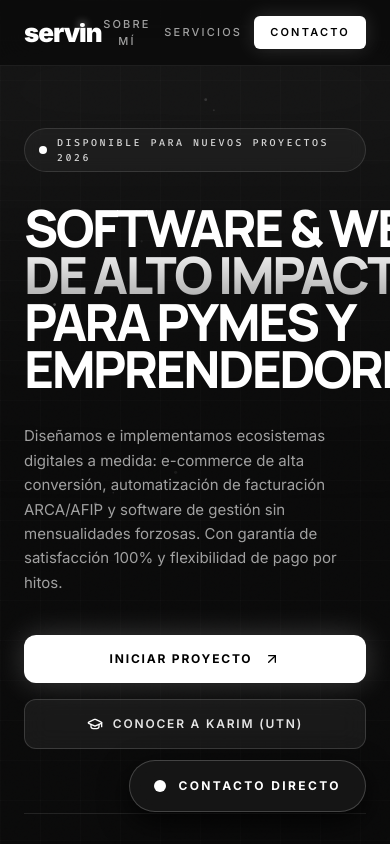
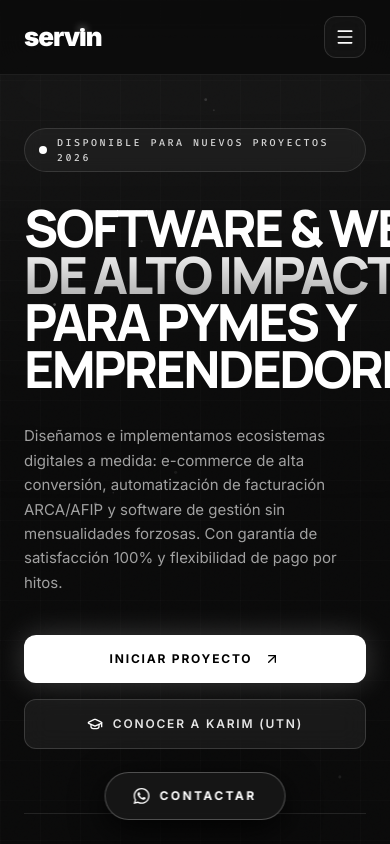
Before and after one commit to KarimServin/servin, a React (Vite) app: page / in a window 390 px wide. Shown: the top 844 px of the page. Built offline with nearby package versions, Linux system fonts and the light colour scheme.

Commit message:
feat: keep profile on main page, clean hashless routes, mobile hamburger menu, and centered Contactar WhatsApp button

```diff
--- a/src/App.tsx
+++ b/src/App.tsx
@@ -36,7 +36,8 @@ import {
   Briefcase,
   Users,
   Building2,
-  Linkedin
+  Linkedin,
+  Menu
 } from "lucide-react";
 
 const WHATSAPP_LINK = `https://wa.me/543424216870?text=Hola+Karim!+Me+gustaría+consultar+por+un+proyecto+de+software/web.`;
@@ -45,12 +46,22 @@ const LINKEDIN_LINK = `https://www.linkedin.com/in/karim-servin/`;
 // Detect mobile once at module level
 const IS_MOBILE = typeof navigator !== 'undefined' && /iPhone|iPad|iPod|Android/i.test(navigator.userAgent);
 
+// Monochrome White WhatsApp Icon
+function WhatsAppLogo({ className = "w-4 h-4" }: { className?: string }) {
+  return (
+    <svg className={`${className} fill-current text-white shrink-0`} viewBox="0 0 24 24">
+      <path d="M.057 24l1.687-6.163c-1.041-1.804-1.588-3.849-1.587-5.946.003-6.556 5.338-11.891 11.893-11.891 3.181.001 6.167 1.24 8.413 3.488 2.245 2.248 3.481 5.236 3.48 8.414-.003 6.557-5.338 11.892-11.893 11.892-1.99-.001-3.951-.5-5.688-1.448l-6.305 1.654zm6.597-3.807c1.676.995 3.276 1.591 5.392 1.592 5.448 0 9.886-4.434 9.889-9.885.002-5.462-4.415-9.89-9.881-9.892-5.452 0-9.887 4.434-9.889 9.884-.001 2.225.651 3.891 1.746 5.634l-.999 3.648 3.742-.981zm11.387-5.464c-.074-.124-.272-.198-.57-.347-.297-.149-1.758-.868-2.031-.967-.272-.099-.47-.149-.669.149-.198.297-.768.967-.941 1.165-.173.198-.347.223-.644.074-.297-.149-1.255-.462-2.39-1.475-.883-.788-1.48-1.761-1.653-2.059-.173-.297-.018-.458.13-.606.134-.133.297-.347.446-.521.151-.172.2-.296.3-.495.099-.198.05-.372-.025-.521-.075-.148-.669-1.611-.916-2.206-.242-.579-.487-.501-.669-.51l-.57-.01c-.198 0-.52.074-.792.372s-1.04 1.016-1.04 2.479 1.065 2.876 1.213 3.074c.149.198 2.095 3.2 5.076 4.487.709.306 1.263.489 1.694.626.712.226 1.36.194 1.872.118.571-.085 1.758-.719 2.006-1.413.248-.695.248-1.29.173-1.414z"/>
+    </svg>
+  );
+}
+
 export default function App() {
   const mouseX = useMotionValue(-1000);
   const mouseY = useMotionValue(-1000);
   const [effectsLoaded, setEffectsLoaded] = useState(false);
   const [activeTab, setActiveTab] = useState<"all" | "web" | "afip" | "systems">("all");
   const [activeFaq, setActiveFaq] = useState<number | null>(null);
+  const [mobileMenuOpen, setMobileMenuOpen] = useState(false);
 
   useEffect(() => {
     if (IS_MOBILE) return;
@@ -70,14 +81,14 @@ export default function App() {
     mouseY.set(e.touches[0].clientY);
   };
 
-  // Helper for smooth scrolling without ugly # in URL
-  const scrollToSection = (id: string) => {
-    const el = document.getElementById(id);
-    if (el) {
-      el.scrollIntoView({ behavior: "smooth" });
-      if (typeof window !== "undefined" && window.history.pushState) {
-        window.history.pushState(null, "", window.location.pathname);
-      }
+  // Smooth scroll handler without adding '#' to the URL
+  const scrollToSection = (sectionId: string) => {
+    setMobileMenuOpen(false);
+    const element = document.getElementById(sectionId);
+    if (element) {
+      element.scrollIntoView({ behavior: "smooth" });
+      // Keep URL clean without # symbol
+      window.history.pushState(null, "", window.location.pathname);
     }
   };
 
@@ -132,7 +143,8 @@ export default function App() {
               </div>
             </div>
 
-            <div className="flex items-center gap-3 sm:gap-6 md:gap-7">
+            {/* Desktop Navigation Links */}
+            <div className="hidden md:flex items-center gap-6 lg:gap-8">
               <button
                 onClick={() => scrollToSection("sobre-mi")}
                 className="text-[11px] font-medium tracking-[0.2em] uppercase text-neutral-400 hover:text-white transition-colors duration-300 cursor-pointer"
@@ -147,13 +159,13 @@ export default function App() {
               </button>
               <button
                 onClick={() => scrollToSection("garantia")}
-                className="hidden md:inline-block text-[11px] font-medium tracking-[0.2em] uppercase text-neutral-400 hover:text-white transition-colors duration-300 cursor-pointer"
+                className="text-[11px] font-medium tracking-[0.2em] uppercase text-neutral-400 hover:text-white transition-colors duration-300 cursor-pointer"
               >
                 Garantía & Pagos
               </button>
               <button
                 onClick={() => scrollToSection("proceso")}
-                className="hidden lg:inline-block text-[11px] font-medium tracking-[0.2em] uppercase text-neutral-400 hover:text-white transition-colors duration-300 cursor-pointer"
+                className="text-[11px] font-medium tracking-[0.2em] uppercase text-neutral-400 hover:text-white transition-colors duration-300 cursor-pointer"
               >
                 Proceso
               </button>
@@ -166,9 +178,80 @@ export default function App() {
                 Contacto
               </a>
             </div>
+
+            {/* Mobile Hamburger Button */}
+            <div className="flex md:hidden items-center gap-3">
+              <button
+                onClick={() => setMobileMenuOpen(!mobileMenuOpen)}
+                className="p-2.5 rounded-xl glass-badge text-white hover:bg-white/10 transition-colors cursor-pointer"
+                aria-label="Abrir menú de navegación"
+              >
+                {mobileMenuOpen ? <X size={20} /> : <Menu size={20} />}
+              </button>
+            </div>
           </nav>
+
+          {/* Mobile Drawer Menu */}
+          <AnimatePresence>
+            {mobileMenuOpen && (
+              <motion.div
+                initial={{ opacity: 0, height: 0 }}
+                animate={{ opacity: 1, height: "auto" }}
+                exit={{ opacity: 0, height: 0 }}
+                className="md:hidden w-full glass-panel border-b border-white/10 overflow-hidden bg-[#0A0A0A]/95 backdrop-blur-2xl"
+              >
+                <div className="px-6 py-6 flex flex-col gap-4">
+                  <button
+                    onClick={() => { setMobileMenuOpen(false); window.scrollTo({ top: 0, behavior: "smooth" }); }}
+                    className="text-left py-2.5 text-xs font-mono uppercase tracking-[0.2em] text-neutral-300 hover:text-white border-b border-white/5"
+                  >
+                    Inicio
+                  </button>
+                  <button
+                    onClick={() => scrollToSection("sobre-mi")}
+                    className="text-left py-2.5 text-xs font-mono uppercase tracking-[0.2em] text-neutral-300 hover:text-white border-b border-white/5"
+                  >
+                    Sobre Mí
+                  </button>
+                  <button
+                    onClick={() => scrollToSection("servicios")}
+                    className="text-left py-2.5 text-xs font-mono uppercase tracking-[0.2em] text-neutral-300 hover:text-white border-b border-white/5"
+                  >
+                    Servicios
+                  </button>
+                  <button
+                    onClick={() => scrollToSection("garantia")}
+                    className="text-left py-2.5 text-xs font-mono uppercase tracking-[0.2em] text-neutral-300 hover:text-white border-b border-white/5"
+                  >
+                    Garantía & Pagos
+                  </button>
+                  <button
+                    onClick={() => scrollToSection("proceso")}
+                    className="text-left py-2.5 text-xs font-mono uppercase tracking-[0.2em] text-neutral-300 hover:text-white border-b border-white/5"
+                  >
+                    Proceso
+                  </button>
+                  <button
+                    onClick={() => scrollToSection("faq")}
+                    className="text-left py-2.5 text-xs font-mono uppercase tracking-[0.2em] text-neutral-300 hover:text-white border-b border-white/5"
+                  >
+                    Preguntas Frecuentes
+                  </button>
+                  <a
+                    href={WHATSAPP_LINK}
+                    target="_blank"
+                    rel="noreferrer"
+                    className="mt-2 w-full text-center text-xs font-bold tracking-[0.2em] uppercase px-4 py-3 text-black bg-white hover:bg-neutral-200 transition-all rounded-xl"
+                  >
+                    Contactar por WhatsApp
+                  </a>
+                </div>
+              </motion.div>
+            )}
+          </AnimatePresence>
         </header>
 
+        {/* Main Content */}
         <main id="contenido-principal">
           {/* Hero Section */}
           <section className="w-full flex flex-col justify-center px-6 pt-32 pb-16 md:pt-40 md:pb-24 min-h-[90vh] relative z-10">
@@ -807,6 +890,7 @@ export default function App() {
               SANTA FE, ARGENTINA & REMOTO
             </div>
             <div className="flex flex-wrap justify-center gap-6">
+              <button onClick={() => window.scrollTo({ top: 0, behavior: "smooth" })} className="hover:text-white transition-colors cursor-pointer">Inicio</button>
               <button onClick={() => scrollToSection("sobre-mi")} className="hover:text-white transition-colors cursor-pointer">Sobre Mí</button>
               <button onClick={() => scrollToSection("servicios")} className="hover:text-white transition-colors cursor-pointer">Servicios</button>
               <button onClick={() => scrollToSection("garantia")} className="hover:text-white transition-colors cursor-pointer">Garantía</button>
@@ -817,27 +901,20 @@ export default function App() {
 
       </div>
 
-      {/* Floating Glass WhatsApp Pill */}
-      <div
-        className="fixed z-50 pointer-events-none"
-        style={{
-          bottom: 'max(2rem, calc(1.5rem + env(safe-area-inset-bottom)))',
-          right: 'max(1.5rem, calc(1rem + env(safe-area-inset-right)))'
-        }}
-      >
-        <MagneticButton
+      {/* Centered Floating Glass WhatsApp Button ("Contactar") */}
+      <div className="fixed bottom-6 left-1/2 -translate-x-1/2 z-50 pointer-events-auto">
+        <a
           href={WHATSAPP_LINK}
+          target="_blank"
+          rel="noreferrer"
           id="btn-contacto-whatsapp"
-          aria-label="Contactar a Karim Servin por WhatsApp"
-          title="Contactar a Karim Servin por WhatsApp"
-          className="flex items-center gap-3 bg-neutral-900/90 text-white px-6 py-4 rounded-full border border-white/20 backdrop-blur-xl shadow-[0_10px_30px_rgba(0,0,0,0.8)] pointer-events-auto group transition-all duration-300 hover:border-white/50 hover:bg-black hover:scale-[1.05]"
+          aria-label="Contactar por WhatsApp"
+          title="Contactar por WhatsApp"
+          className="flex items-center justify-center gap-2.5 bg-neutral-900/90 text-white px-7 py-3.5 rounded-full border border-white/25 backdrop-blur-xl shadow-[0_10px_35px_rgba(0,0,0,0.85)] group transition-all duration-300 hover:border-white/60 hover:bg-black hover:scale-[1.05]"
         >
-          <div className="relative flex h-3 w-3">
-            <span className="animate-ping absolute inline-flex h-full w-full rounded-full bg-white opacity-75"></span>
-            <span className="relative inline-flex rounded-full h-3 w-3 bg-white"></span>
-          </div>
-          <span className="text-[12px] font-bold tracking-[0.2em] uppercase">Contacto Directo</span>
-        </MagneticButton>
+          <WhatsAppLogo className="w-4 h-4 text-white" />
+          <span className="text-[12px] font-bold tracking-[0.2em] uppercase">Contactar</span>
+        </a>
       </div>
 
     </div>
@@ -926,45 +1003,6 @@ function FaqItem({ question, answer, isOpen, onClick }: { question: string, answ
         </div>
       )}
     </div>
-  );
-}
-
-/* Magnetic Button Component */
-function MagneticButton({ children, className, href, ...props }: { children: React.ReactNode, className: string, href: string, [key: string]: any }) {
-  const x = useMotionValue(0);
-  const y = useMotionValue(0);
-  const springX = useSpring(x, { stiffness: 150, damping: 15, mass: 0.1 });
-  const springY = useSpring(y, { stiffness: 150, damping: 15, mass: 0.1 });
-
-  const handleMouseMove = (e: React.MouseEvent<HTMLAnchorElement>) => {
-    const { clientX, clientY } = e;
-    const { height, width, left, top } = e.currentTarget.getBoundingClientRect();
-    const xPos = clientX - (left + width / 2);
-    const yPos = clientY - (top + height / 2);
-    x.set(xPos * 0.3);
-    y.set(yPos * 0.3);
-  };
-
-  const handleMouseLeave = () => {
-    x.set(0);
-    y.set(0);
-  };
-
-  return (
-    <motion.a
-      href={href}
-      target="_blank"
-      rel="noreferrer"
-      onMouseMove={handleMouseMove}
-      onMouseLeave={handleMouseLeave}
-      style={{ x: springX, y: springY }}
-      whileHover={{ scale: 1.03 }}
-      whileTap={{ scale: 0.97 }}
-      className={className}
-      {...props}
-    >
-      {children}
-    </motion.a>
   );
 }
 
@@ -1121,9 +1159,6 @@ function ParticleField({ mouseX, mouseY }: { mouseX: any, mouseY: any }) {
       time += 0.01;
       ctx.clearRect(0, 0, canvas.width, canvas.height);
 
-      const curMouseX = mouseX.get();
-      const curMouseY = mouseY.get();
-
       particles.forEach(p => {
         p.x += p.speedX;
         p.y += p.speedY;
```
Also changed, not shown: vercel.json (added).
